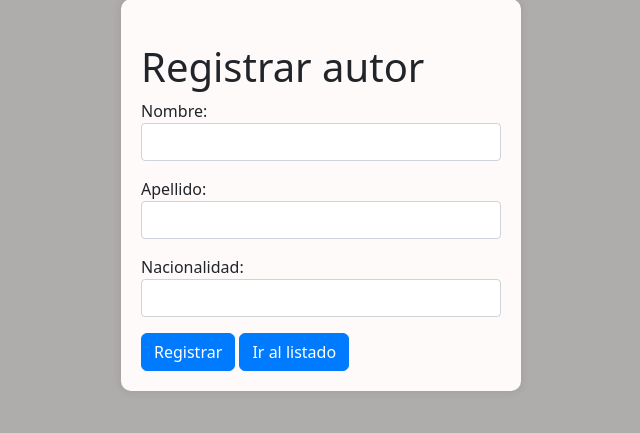
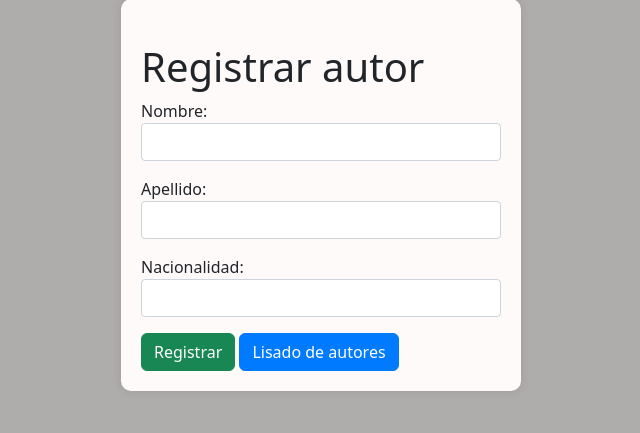
Before and after one commit to TinchoARS/BibliotecaWebApp, a Django app: page /biblioteca/autores/nuevo/ in a window 1280 px wide. Shown: the part 121-554 px from the top of the page, without its empty margins (319-959 px from the left). Run offline with Django 4.2, Linux system fonts and the light colour scheme; some libraries are stand-ins or nearby versions.

Commit message:
Normalización de Botónes

```diff
--- a/biblioteca/templates/biblioteca/listado_autores.html
+++ b/biblioteca/templates/biblioteca/listado_autores.html
@@ -39,7 +39,7 @@
                                     <td>{{ autor.apellido }}</td>
                                     <td>{{ autor.nacionalidad }}</td>
                                     <td>
-                                        <a class="btn btn-celeste-claro btn-sm" href="{% url 'actualizar_autores' autor.id %}"> Modificar</a>
+                                        <a class="btn btn-celeste-claro btn-sm" href="{% url 'actualizar_autores' autor.id %}"> Actualizar</a>
                                         {% if autor.activo %}
                                             <a class="btn btn-danger btn-sm" href="{% url 'desactivar_autor' autor.id %}">Desactivar</a>
                                         {% else %}
--- a/biblioteca/templates/biblioteca/listado_empleados.html
+++ b/biblioteca/templates/biblioteca/listado_empleados.html
@@ -39,7 +39,7 @@
                             <td>{{ empleado.apellido }}</td>
                             <td>{{ empleado.numero_legajo }}</td>
                             <td>
-                                <a  class="btn btn-celeste-claro btn-sm" href="{% url 'actualizar_empleado' empleado.id %}">Modificar</a>
+                                <a  class="btn btn-celeste-claro btn-sm" href="{% url 'actualizar_empleado' empleado.id %}">Actualizar</a>
                                 {% if empleado.activo %}
                                     <a class="btn btn-danger btn-sm" href="{% url 'desactivar_empleado' empleado.id %}">Desactivar</a>
                                 {% else %}
--- a/biblioteca/templates/biblioteca/listado_socios.html
+++ b/biblioteca/templates/biblioteca/listado_socios.html
@@ -41,7 +41,7 @@
                             <td>{{ socio.fecha_nacimiento }}</td>
                             <td>
                                 <a class="btn btn-celeste-claro btn-sm"
-                                    href="{% url 'actualizar_datos_socio' socio.id %}">Modificar</a>
+                                    href="{% url 'actualizar_datos_socio' socio.id %}">Actualizar</a>
 
                                 {% if socio.activo %}
                                 <a class="btn btn-danger btn-sm"
--- a/biblioteca/templates/biblioteca/nuevo_socios.html
+++ b/biblioteca/templates/biblioteca/nuevo_socios.html
@@ -44,7 +44,7 @@
                         class="form-control" required>
                 </div>
 
-                <button type="submit" value="Registrar" class="btn btn-primary">Registrar</button>
+                <button type="submit" value="Registrar" class="btn btn-success">Registrar</button>
 
                 <a href="{% url 'listado_empleados' %}" class="btn btn-primary">Listado de empleados</a>
             </form>
--- a/biblioteca/templates/biblioteca/nuevos_autores.html
+++ b/biblioteca/templates/biblioteca/nuevos_autores.html
@@ -41,9 +41,9 @@
                     <input type="text" class="form-control" id="nacionalidad" name="nacionalidad"
                         value="{{autor.nacionalidad}}" required>
                 </div>
-                <button type="submit" value="Registrar" class="btn btn-primary">Registrar</button>
+                <button type="submit" value="Registrar" class="btn btn-success">Registrar</button>
                 <a class="btn btn-primary" href="{% url 'listado_autores' %}">
-                    Ir al listado
+                    Lisado de autores
                 </a>
             </form>
         </div>
--- a/biblioteca/templates/biblioteca/nuevos_empleados.html
+++ b/biblioteca/templates/biblioteca/nuevos_empleados.html
@@ -44,7 +44,7 @@
                         class="form-control" required>
                 </div>
 
-                <button type="submit" value="Registrar" class="btn btn-primary">Registrar</button>
+                <button type="submit" value="Registrar" class="btn btn-success">Registrar</button>
 
                 <a href="{% url 'listado_empleados' %}" class="btn btn-primary">Listado de empleados</a>
             </form>
--- a/biblioteca/templates/biblioteca/nuevos_libros.html
+++ b/biblioteca/templates/biblioteca/nuevos_libros.html
@@ -53,7 +53,7 @@
 
                 <button type="submit" value="Registrar" class="btn btn-primary">Registrar</button>
 
-                <a href="{% url 'listado_libros' %}" class="btn btn-primary">Listado de libros</a>
+                <a href="{% url 'listado_libros' %}" class="btn btn-success">Listado de libros</a>
             </form>
         </div>
     </div>
--- a/biblioteca/templates/biblioteca/nuevos_prestamo_libro.html
+++ b/biblioteca/templates/biblioteca/nuevos_prestamo_libro.html
@@ -68,7 +68,7 @@
                         {% endfor %}
                     </select>
                 </div>
-                <button type="submit" value="Registrar" class="btn btn-primary">Registrar</button>
+                <button type="submit" value="Registrar" class="btn btn-success">Registrar</button>
                 <a href="{% url 'listado_prestamos' %}" class="btn btn-primary">Listado de prestamos</a>
             </form>
         </div>
```
